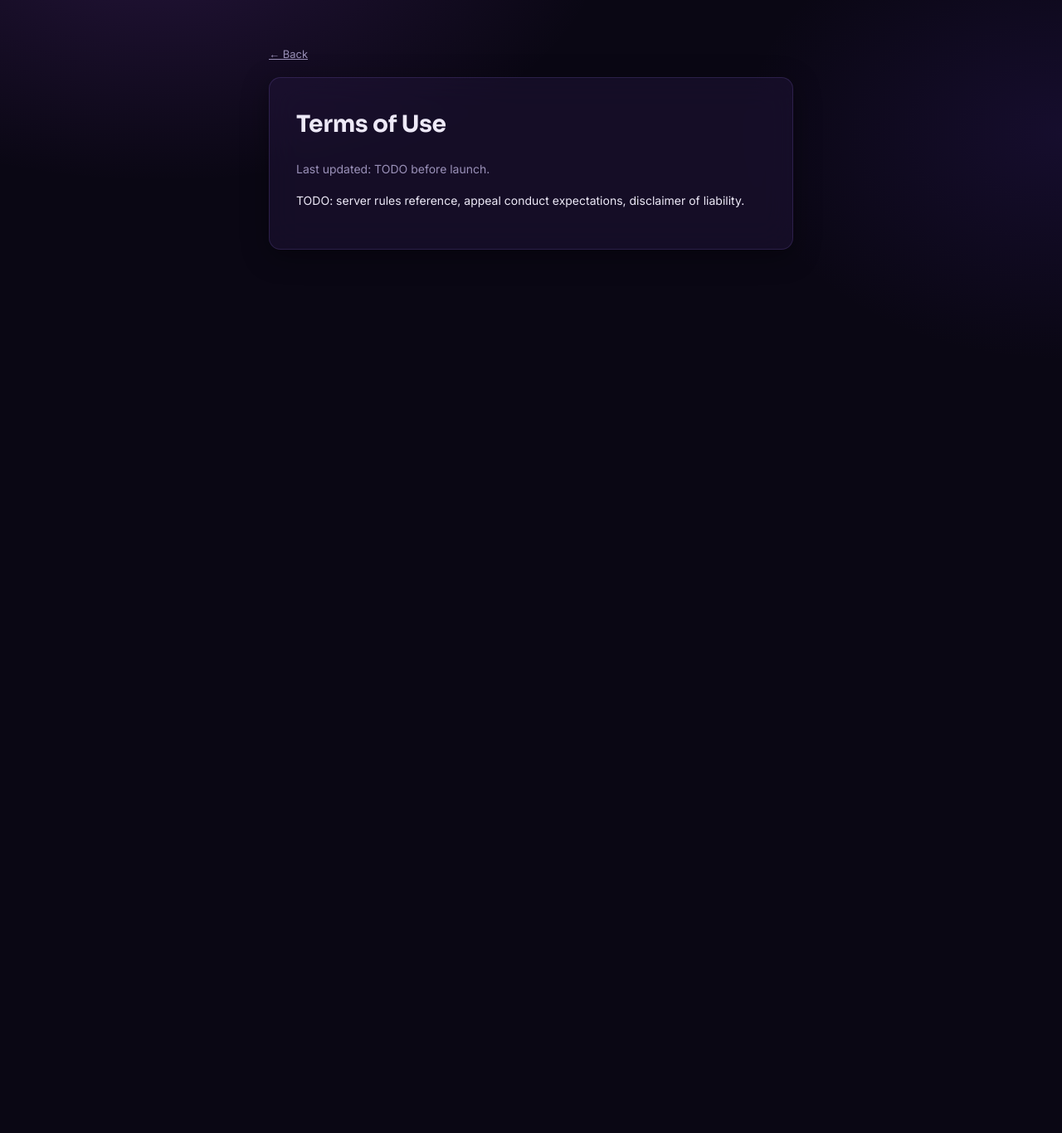
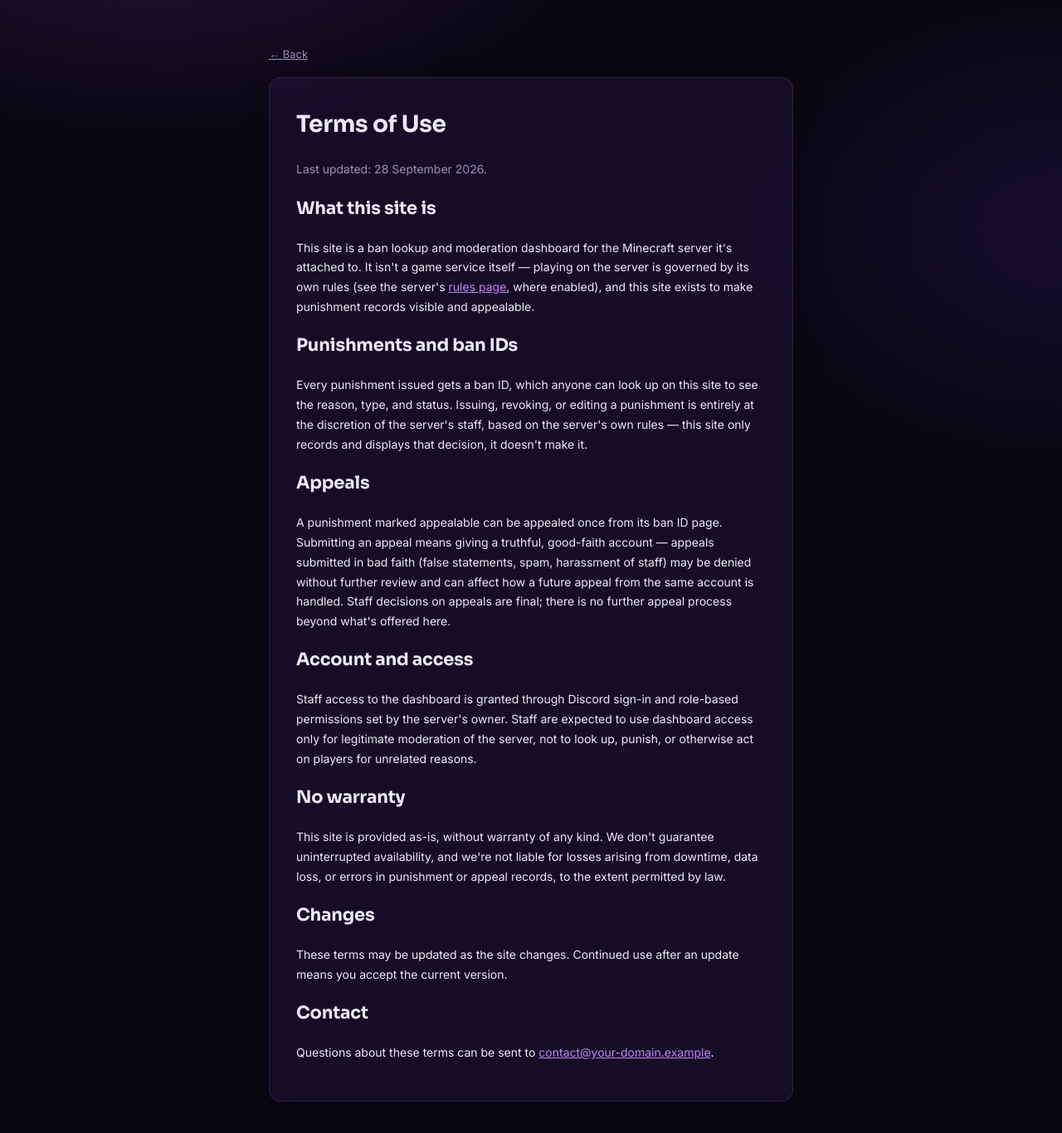
Before and after one commit to Offxc/VoidBans, a Next.js app in the folder packages/web/: page /terms in a window 1280 px wide. Shown: the top 1366 px of the page at 83% size. Before the commit the page ends 800 px from the top, so only its background shows below. Built offline with nearby package versions, Linux system fonts and the light colour scheme.

Commit message:
Finish the Terms of Use page (was a TODO stub)

```diff
--- a/packages/web/src/app/terms/page.tsx
+++ b/packages/web/src/app/terms/page.tsx
@@ -9,8 +9,59 @@ export default function TermsPage() {
 
       <div className="vb-panel" style={{ padding: 32, marginTop: 20, lineHeight: 1.7 }}>
         <h1 style={{ marginTop: 0 }}>Terms of Use</h1>
-        <p style={{ color: "var(--text-dim)" }}>Last updated: TODO before launch.</p>
-        <p>TODO: server rules reference, appeal conduct expectations, disclaimer of liability.</p>
+        <p style={{ color: "var(--text-dim)" }}>Last updated: 28 September 2026.</p>
+
+        <h2>What this site is</h2>
+        <p>
+          This site is a ban lookup and moderation dashboard for the Minecraft server it&apos;s
+          attached to. It isn&apos;t a game service itself — playing on the server is governed by
+          its own rules (see the server&apos;s <Link href="/rules">rules page</Link>, where
+          enabled), and this site exists to make punishment records visible and appealable.
+        </p>
+
+        <h2>Punishments and ban IDs</h2>
+        <p>
+          Every punishment issued gets a ban ID, which anyone can look up on this site to see the
+          reason, type, and status. Issuing, revoking, or editing a punishment is entirely at the
+          discretion of the server&apos;s staff, based on the server&apos;s own rules — this site
+          only records and displays that decision, it doesn&apos;t make it.
+        </p>
+
+        <h2>Appeals</h2>
+        <p>
+          A punishment marked appealable can be appealed once from its ban ID page. Submitting an
+          appeal means giving a truthful, good-faith account — appeals submitted in bad faith
+          (false statements, spam, harassment of staff) may be denied without further review and
+          can affect how a future appeal from the same account is handled. Staff decisions on
+          appeals are final; there is no further appeal process beyond what&apos;s offered here.
+        </p>
+
+        <h2>Account and access</h2>
+        <p>
+          Staff access to the dashboard is granted through Discord sign-in and role-based
+          permissions set by the server&apos;s owner. Staff are expected to use dashboard access
+          only for legitimate moderation of the server, not to look up, punish, or otherwise act
+          on players for unrelated reasons.
+        </p>
+
+        <h2>No warranty</h2>
+        <p>
+          This site is provided as-is, without warranty of any kind. We don&apos;t guarantee
+          uninterrupted availability, and we&apos;re not liable for losses arising from downtime,
+          data loss, or errors in punishment or appeal records, to the extent permitted by law.
+        </p>
+
+        <h2>Changes</h2>
+        <p>
+          These terms may be updated as the site changes. Continued use after an update means you
+          accept the current version.
+        </p>
+
+        <h2>Contact</h2>
+        <p>
+          Questions about these terms can be sent to{" "}
+          <a href="mailto:contact@your-domain.example">contact@your-domain.example</a>.
+        </p>
       </div>
     </main>
   );
```
